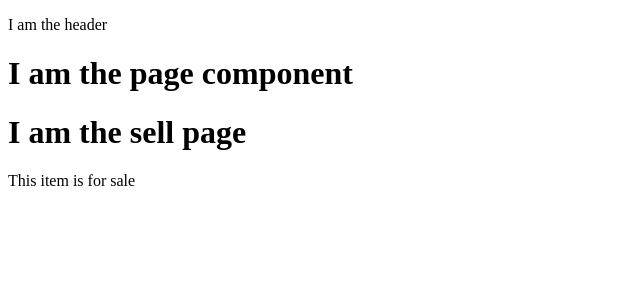
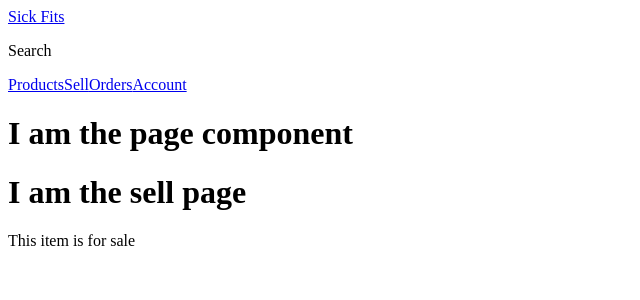
Before and after one commit to LuisPinedaJR/store-frontend, a Next.js app: page /sell in a window 1280 px wide. Shown: the top 300 px of the page, without its empty margins (0-640 px from the left). Built offline with nearby package versions, Linux system fonts and the light colour scheme.

Commit message:
added info to comp

```diff
--- a/components/Header.js
+++ b/components/Header.js
@@ -1,9 +1,17 @@
 import React from 'react'
+import Link from 'next/link'
+import Nav from './Nav'
 
 function Header() {
   return (
     <header>
-      <p>I am the header</p>
+      <div className="bar">
+        <Link href="/">Sick Fits</Link>
+      </div>
+      <div className="sub-bar">
+        <p>Search</p>
+      </div>
+      <Nav />
     </header>
   )
 }
--- a/components/Nav.js
+++ b/components/Nav.js
@@ -0,0 +1,15 @@
+import React from 'react'
+import Link from 'next/link'
+
+function Nav() {
+  return (
+    <nav>
+      <Link href="/products">Products</Link>
+      <Link href="/sell">Sell</Link>
+      <Link href="/orders">Orders</Link>
+      <Link href="/account">Account</Link>
+    </nav>
+  )
+}
+
+export default Nav
```
